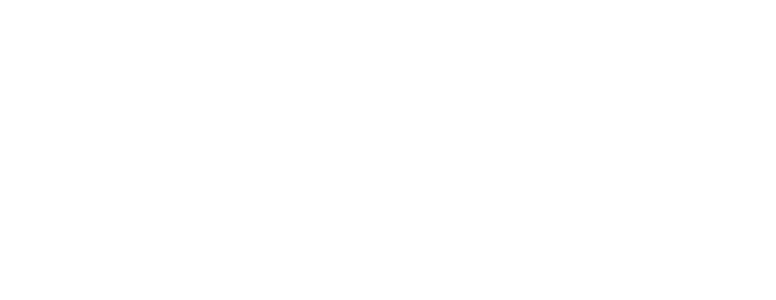
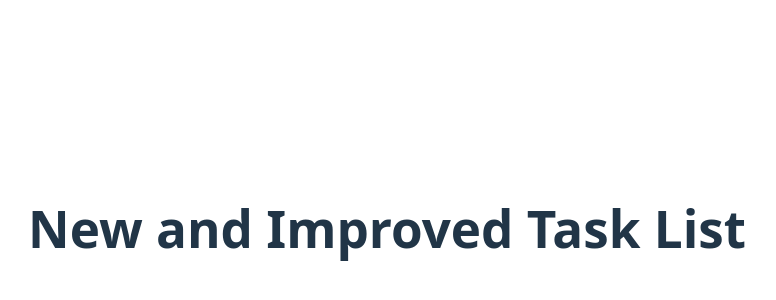
Before and after one commit to AlyssaB3001/TeamLabpart2, a React (Vite) app in the folder counter_lab_pro/: page / in a window 1280 px wide. Shown: the part 172-472 px from the top of the page, without its empty margins (253-1029 px from the left). Built offline with nearby package versions, Linux system fonts and the light colour scheme.

Commit message:
added in header

```diff
--- a/counter_lab_pro/src/App.jsx
+++ b/counter_lab_pro/src/App.jsx
@@ -1,12 +1,13 @@
 import { useState } from 'react'
 import './App.css'
+import Header from './components/Header.jsx'
 
 function App() {
 
   return (
-    <>
-
-    </>
+    <div>
+      <Header/>
+    </div>
   )
 }
 
--- a/counter_lab_pro/src/components/Header.jsx
+++ b/counter_lab_pro/src/components/Header.jsx
@@ -0,0 +1,9 @@
+export default function Header() {
+  return (
+    <div style={{justifyContent: "center", textAlign: "center"}}>
+      <header>
+        <h1>New and Improved Task List</h1>
+      </header>
+    </div>
+  );
+}
```
